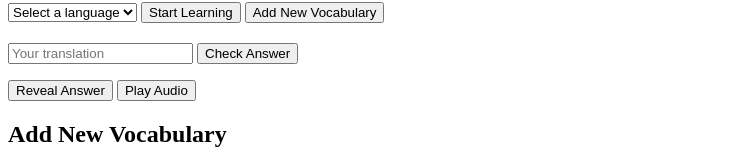
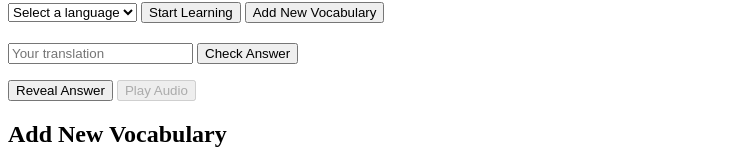
Before and after one commit to ArneKal/vocab, a website: page public/index.html in a window 1280 px wide. Shown: the part 125-291 px from the top of the page, without its empty margins (0-746 px from the left). Drawn offline with Linux system fonts and the light colour scheme.

Commit message:
disabled audio

```diff
--- a/public/index.html
+++ b/public/index.html
@@ -26,7 +26,7 @@
         <button onclick="checkAnswer()">Check Answer</button>
         <p id="result"></p>
         <button id="reveal-answer" class="hidden" onclick="revealAnswer()">Reveal Answer</button>
-        <button id="play-audio" class="hidden" onclick="playAudio()">Play Audio</button>
+        <button id="play-audio" class="hidden" onclick="playAudio()" disabled>Play Audio</button>
     </div>
 
     <!-- New Vocabulary Page -->
```
